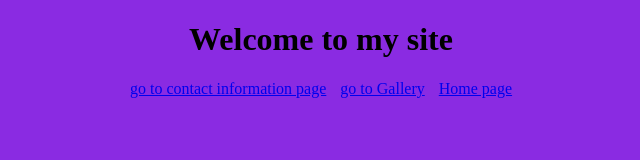
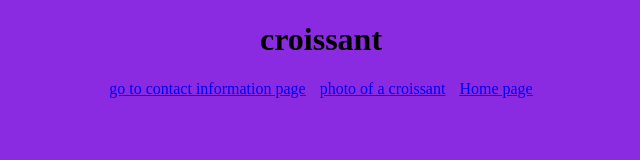
Before and after one commit to FarzaneBa/Croissant, a plain HTML site: page index.html in a window 1280 px wide. Shown: the whole page, without its empty margins (319-959 px from the left). Drawn offline with Linux system fonts and the light colour scheme.

Commit message:
change text

```diff
--- a/index.html
+++ b/index.html
@@ -16,9 +16,9 @@
     </style>
 </head>
 <body>
-    <h1>Welcome to my site</h1>
+    <h1>croissant</h1>
     <a href="/contact.html">go to contact information page</a>
-    <a href="/photo.html">go to Gallery</a>
+    <a href="/photo.html">photo of a croissant</a>
     <a href="/index.html">Home page</a>
 </body>
 </html>
```
Also changed, not shown: contact.html (+1 -1 lines), photo.html (+3 -3 lines), images/croissant.jpg (added), images/morocco.jpg (deleted).
